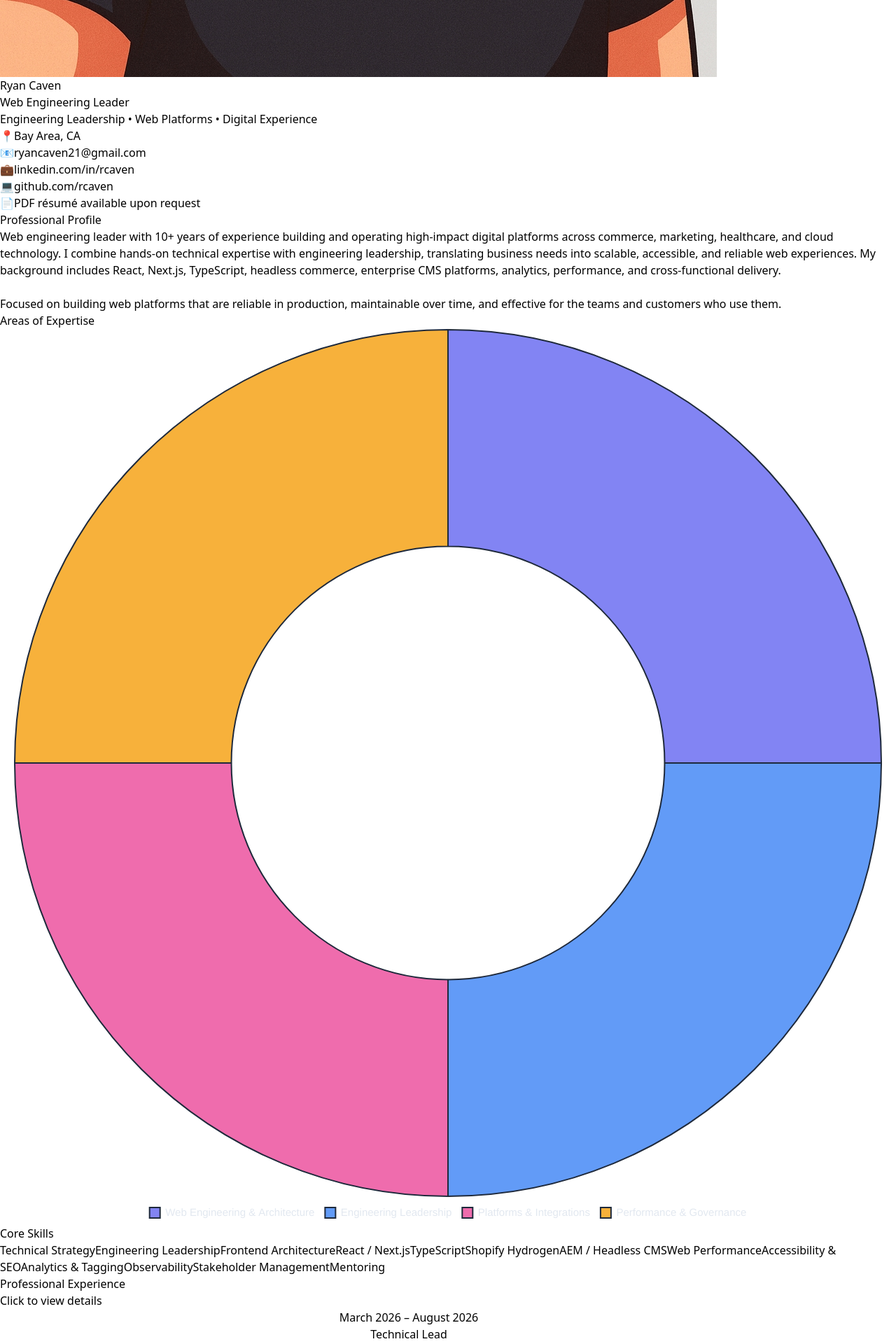
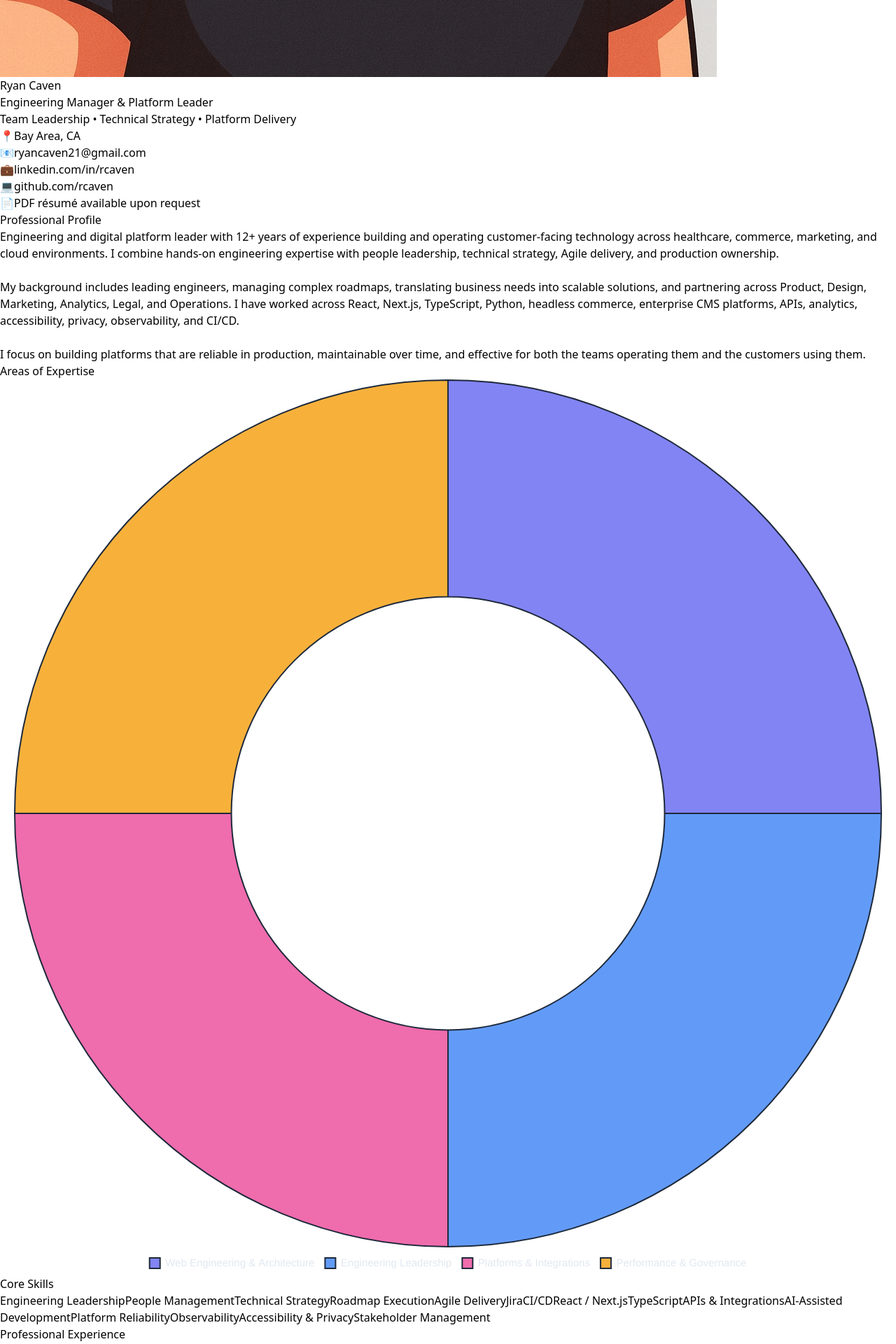
Before and after one commit to rcaven/my-resume, a React (Vite) app: page / in a window 1280 px wide. Shown: the part 1480-3400 px from the top of the page at 70% size. Built offline with nearby package versions, Linux system fonts and the light colour scheme; the HTML template or start-up script is replaced by a standard one.

Commit message:
Update resume content and positioning

```diff
--- a/src/App.jsx
+++ b/src/App.jsx
@@ -23,24 +23,24 @@ const experiences = [
         'Led technical strategy and delivery for Blueland’s headless Shopify platform across commerce, content, subscriptions, analytics, privacy, and production support',
         'Partnered with Product, Marketing, Analytics, Legal, Design, and Engineering to translate business needs into scalable, measurable web experiences',
         'Extended a 50,000-error monthly Sentry quota that had previously been exhausted in roughly three days to last the full month through targeted production-error triage',
-        'Drove technical discovery, estimation, backlog refinement, sprint planning, release coordination, vendor management, and cross-functional launches'
+        'Drove technical discovery, estimation, backlog prioritization, sprint planning, QA, and release coordination through Jira while managing vendors and cross-functional launches'
       ],
       delay: 0.5
     },
     {
       id: 'aws',
       color: 'blue',
-      date: 'March 2024 – March 2026',
+      date: 'November 2024 – March 2026',
       title: 'Front End Engineer',
       company: 'Amazon Web Services',
       location: 'San Francisco, CA',
       shortDescription:
-        'Built and maintained reusable React and Next.js experiences supporting high-visibility AWS marketing and product pages.',
+        'Built and maintained reusable React and Next.js experiences for AWS.com within a high-scale CI/CD delivery environment.',
         achievements: [
           'Developed scalable, accessible web experiences for AWS.com as part of a seven-person engineering team supporting high-traffic global platforms',
-          'Built reusable React and TypeScript component systems across more than 20 global pages, reducing load times by 30%',
+          'Built reusable React and TypeScript component systems across more than 200 global pages, reducing load times by 30%',
           'Owned an internal documentation platform serving more than 500 employees and improving content accessibility and developer productivity',
-          'Partnered with Marketing, Design, and Brand teams to improve performance, accessibility, localization, and production reliability'
+          'Worked within a CI/CD delivery environment to coordinate sprint planning, production releases, accessibility, and platform reliability for high-traffic AWS.com experiences'
         ],
       delay: 0.6
     },
@@ -56,6 +56,7 @@ const experiences = [
         achievements: [
           'Managed a team of engineers and established standards for code quality, documentation, release management, and professional development',
           'Architected a modular, headless-ready CMS that reduced publishing time by 40% and enabled non-technical teams to launch localized content',
+          'Led backlog prioritization, sprint planning, ticket refinement, and delivery tracking in Jira while coordinating dependencies across Product, Design, Marketing, Legal, Analytics, and engineering teams',
           'Led web development initiatives through Amazon’s acquisition of One Medical while maintaining platform stability across patient-facing and marketing websites',
           'Led SEO, accessibility, performance, and digital-governance initiatives across One Medical’s web properties'
         ],
@@ -592,19 +593,21 @@ function App() {
   };
 
   const coreSkills = [
+    'Engineering Leadership',
+    'People Management',
     'Technical Strategy',
-    'Engineering Leadership',
-    'Frontend Architecture',
+    'Roadmap Execution',
+    'Agile Delivery',
+    'Jira',
+    'CI/CD',
     'React / Next.js',
     'TypeScript',
-    'Shopify Hydrogen',
-    'AEM / Headless CMS',
-    'Web Performance',
-    'Accessibility & SEO',
-    'Analytics & Tagging',
+    'APIs & Integrations',
+    'AI-Assisted Development',
+    'Platform Reliability',
     'Observability',
-    'Stakeholder Management',
-    'Mentoring'
+    'Accessibility & Privacy',
+    'Stakeholder Management'
   ];
 
   // Loading Screen
@@ -764,8 +767,8 @@ function App() {
               >
                 Ryan Caven
               </motion.h1>
-              <p className={`${textSecondary} mb-1`}>Web Engineering Leader</p>
-              <p className={`${textAccent} text-sm`}>Engineering Leadership • Web Platforms • Digital Experience</p>
+              <p className={`${textSecondary} mb-1`}>Engineering Manager & Platform Leader</p>
+              <p className={`${textAccent} text-sm`}>Team Leadership • Technical Strategy • Platform Delivery</p>
             </div>
 
             <motion.div
@@ -823,10 +826,24 @@ function App() {
                 transition={{ delay: 0.3 }}
                 className="text-blue-50 leading-relaxed"
               >
-               Web engineering leader with 10+ years of experience building and operating high-impact digital platforms across commerce, marketing, healthcare, and cloud technology. I combine hands-on technical expertise with engineering leadership, translating business needs into scalable, accessible, and reliable web experiences. My background includes React, Next.js, TypeScript, headless commerce, enterprise CMS platforms, analytics, performance, and cross-functional delivery.
-               <br/>
-               <br/>
-               Focused on building web platforms that are reliable in production, maintainable over time, and effective for the teams and customers who use them.
+               Engineering and digital platform leader with 12+ years of experience
+                building and operating customer-facing technology across healthcare,
+                commerce, marketing, and cloud environments. I combine hands-on
+                engineering expertise with people leadership, technical strategy,
+                Agile delivery, and production ownership.
+                <br />
+                <br />
+                My background includes leading engineers, managing complex roadmaps,
+                translating business needs into scalable solutions, and partnering
+                across Product, Design, Marketing, Analytics, Legal, and Operations.
+                I have worked across React, Next.js, TypeScript, Python, headless
+                commerce, enterprise CMS platforms, APIs, analytics, accessibility,
+                privacy, observability, and CI/CD.
+                <br />
+                <br />
+                I focus on building platforms that are reliable in production,
+                maintainable over time, and effective for both the teams operating
+                them and the customers using them.
               </motion.p>
             </div>
           </motion.div>
@@ -913,16 +930,19 @@ function App() {
             className={`lg:col-span-3 bg-gradient-to-br ${cardBg} rounded-3xl p-8 shadow-2xl border ${borderColor}`}
           >
             <h2 className={`text-2xl font-bold ${textPrimary} mb-6`}>Tools & Platforms</h2>
-            <div className="grid grid-cols-2 md:grid-cols-4 lg:grid-cols-7 gap-4">
+            <div className="grid grid-cols-2 md:grid-cols-5 gap-4">
               {[
-                { name: 'GitHub', icon: '📦' },
-                { name: 'Jira', icon: '📊' },
-                { name: 'Figma', icon: '🎨' },
-                { name: 'HubSpot', icon: '🚀' },
-                { name: 'AEM', icon: '📝' },
-                { name: 'WordPress', icon: '📰' },
-                { name: 'AWS', icon: '☁️' },
-              ].map((tool) => (
+                  { name: 'GitHub', icon: '📦' },
+                  { name: 'Jira', icon: '📊' },
+                  { name: 'ChatGPT', icon: '🤖' },
+                  { name: 'Claude Code', icon: '🧠' },
+                  { name: 'Cursor', icon: '⌨️' },
+                  { name: 'GitHub Copilot', icon: '✨' },
+                  { name: 'Amazon Bedrock', icon: '☁️' },
+                  { name: 'AEM', icon: '📝' },
+                  { name: 'WordPress', icon: '📰' },
+                  { name: 'AWS', icon: '☁️' }
+                ].map((tool) => (
                 <motion.div
                   key={tool.name}
                   initial={{ opacity: 0, y: 20 }}
@@ -1018,10 +1038,10 @@ function App() {
                   transition={{ delay: 1.2, type: 'spring' }}
                   className="text-4xl font-bold text-blue-400 mb-2"
                 >
-                  50K
+                  90%
                 </motion.div>
                 <div className={`text-xs ${textSecondary}`}>
-                  Monthly Errors Managed
+                  Error Volume Reduction
                 </div>
               </motion.div>
 
@@ -1084,10 +1104,10 @@ function App() {
                   transition={{ delay: 1.5, type: 'spring' }}
                   className="text-4xl font-bold text-cyan-400 mb-2"
                 >
-                  10+
+                  12+
                 </motion.div>
                 <div className={`text-xs ${textSecondary}`}>
-                  Years in Web Engineering
+                  Years in Engineering
                 </div>
               </motion.div>
             </div>
```
